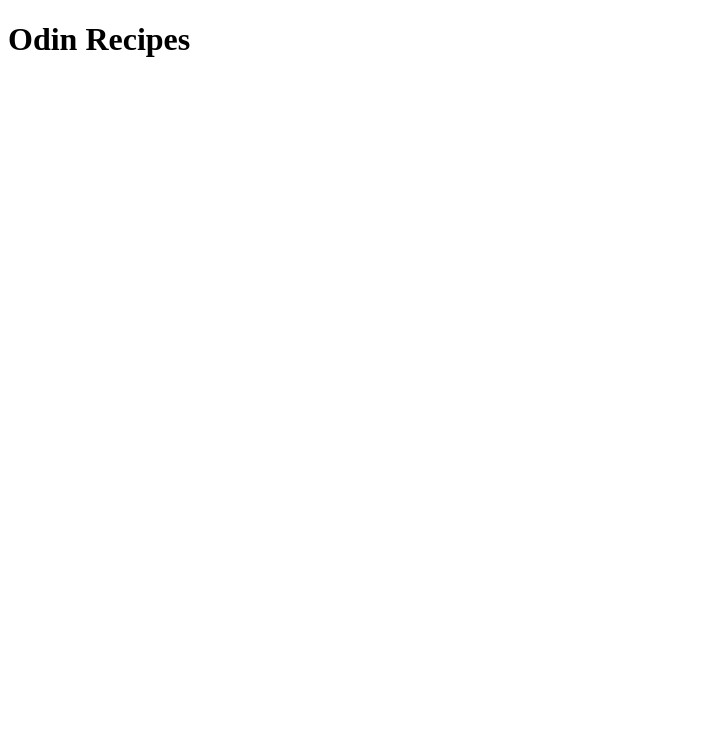
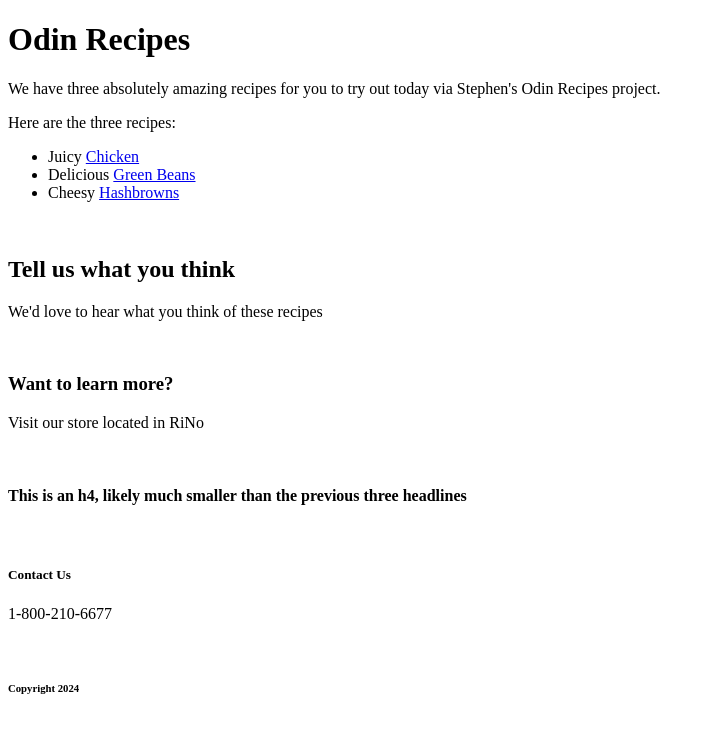
Before and after one commit to Stephen5280/odin-recipes, a plain HTML site: page index.html in a window 1280 px wide. Shown: the whole page, without its empty margins (0-715 px from the left). Drawn offline with Linux system fonts and the light colour scheme.

Commit message:
update with text, recipe links, and h1-h6 elements

```diff
--- a/index.html
+++ b/index.html
@@ -3,9 +3,29 @@
 <head>
     <meta charset="UTF-8">
     <meta name="viewport" content="width=device-width, initial-scale=1.0">
-    <title>Document</title>
+    <title>Stephen's Odin Recipes</title>
 </head>
 <body>
     <h1>Odin Recipes</h1>
+    <p>We have three absolutely amazing recipes for you to try out today via Stephen's Odin Recipes project.</p>
+    <p> Here are the three recipes:</p>
+    <ul>
+        <li>Juicy <a href="recipes/chicken.html" target="_blank" rel="noopener noreferrer">Chicken</a></li>
+        <li>Delicious <a href="recipes/green_beans.html" target="_blank" rel="noopener noreferrer">Green Beans</a></li>
+        <li>Cheesy <a href="recipes/hashbrowns.html" target="_blank" rel="noopener noreferrer">Hashbrowns</a></li>
+    </ul>
+    <br>
+    <h2>Tell us what you think</h2>
+    <p>We'd love to hear what you think of these recipes</p>
+    <br>
+    <h3>Want to learn more?</h3>
+    <p>Visit our store located in RiNo</p>
+    <br>
+    <h4>This is an h4, likely much smaller than the previous three headlines</h4>
+    <br>
+    <h5>Contact Us</h5>
+    <p>1-800-210-6677</p>
+    <br>
+    <h6>Copyright 2024</h6>
 </body>
 </html>
```
